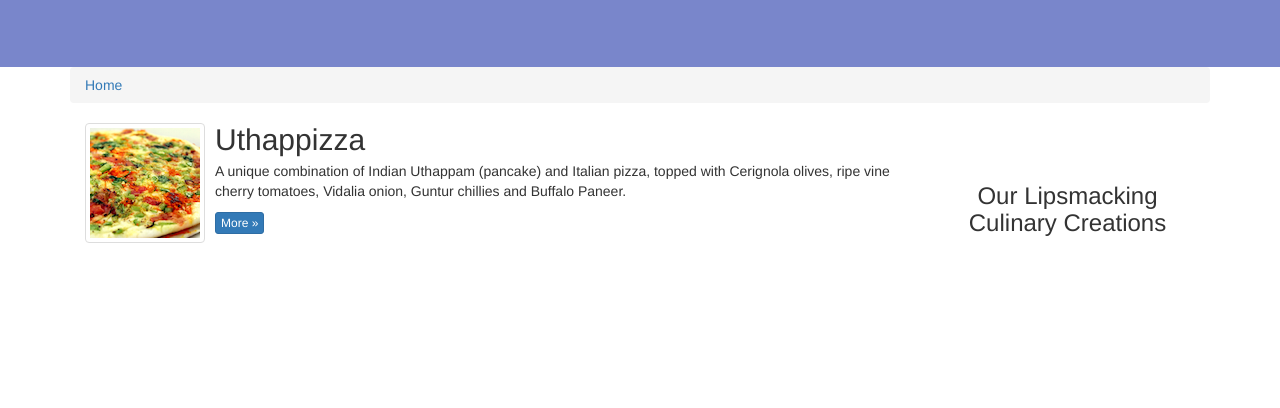
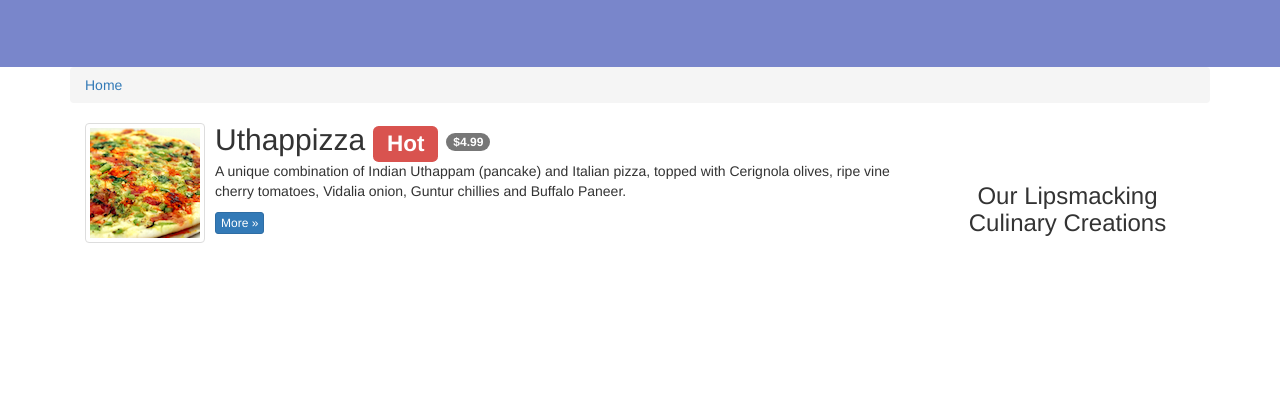
Before and after one commit to rajsingh30/Bootstrap_template, a plain HTML site: page index.html in a window 1280 px wide. Shown: the part 392-800 px from the top of the page. Drawn offline with Linux system fonts and the light colour scheme.

Commit message:
Badges and labels

```diff
--- a/index.html
+++ b/index.html
@@ -104,7 +104,7 @@ creations will tickle your culinary senses!</p>
                         </a>
                     </div>
                     <div class="media-body">
-                        <h2 class="media-heading">Uthappizza</h2>
+                        <h2 class="media-heading">Uthappizza <span class="label label-danger">Hot</span> <span class="badge">$4.99</span></h2>
                         <p>A unique combination of Indian Uthappam (pancake) and
                           Italian pizza, topped with Cerignola olives, ripe vine
                           cherry tomatoes, Vidalia onion, Guntur chillies and
```
